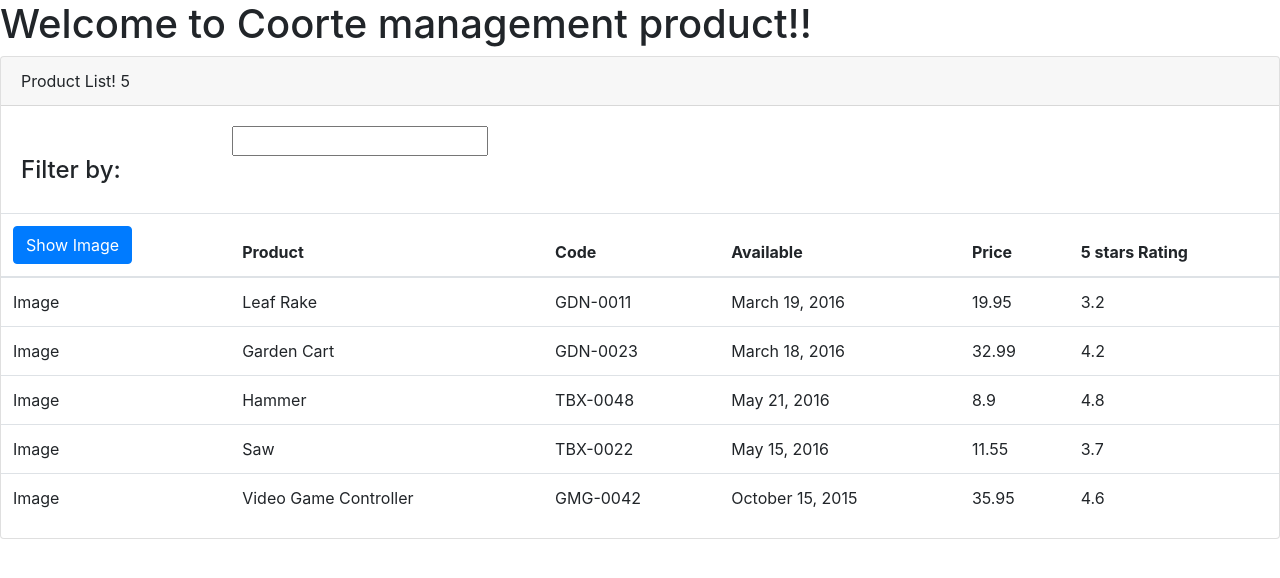
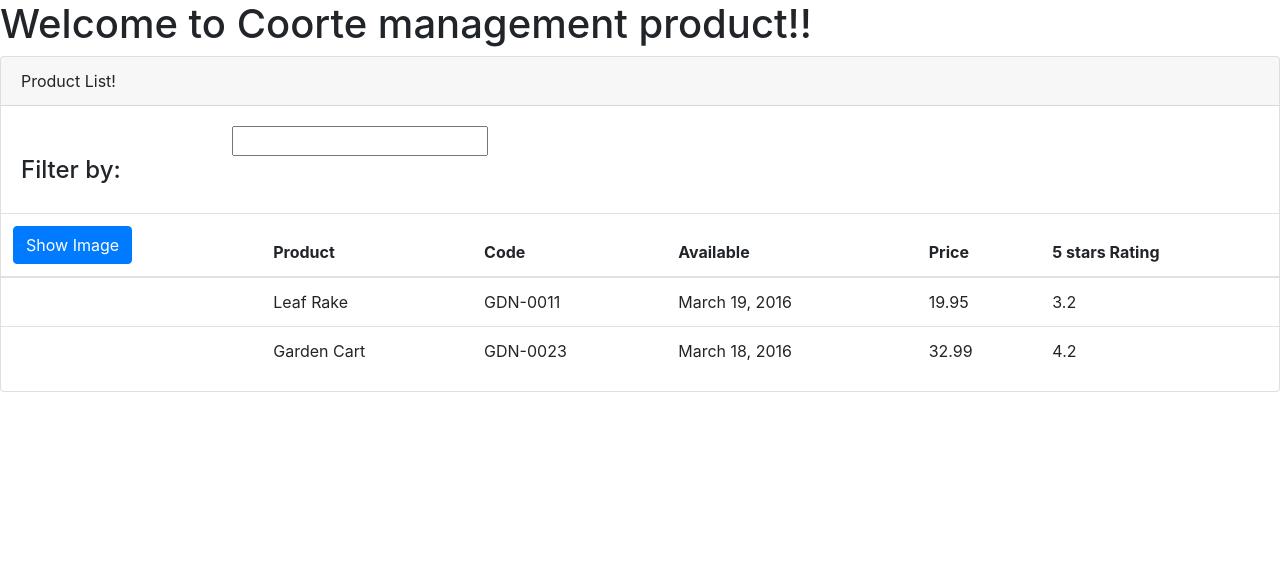
Before and after one commit to Agnei/getstartedAngular, an Angular app in the folder GetStarted/: page / in a window 1280 px wide. Shown: the top 578 px of the page. Built offline with nearby package versions, Linux system fonts and the light colour scheme.

Commit message:
added feature to show or hide the table image

```diff
--- a/GetStarted/src/app/products/produc-list.component.ts
+++ b/GetStarted/src/app/products/produc-list.component.ts
@@ -7,6 +7,9 @@ import {Component} from '@angular/core';
 
 export class ProductListCompoment {
     pageTitle:  string = "Product List!";
+    imagemWidth: number = 30;
+    imagemMargin: number = 2;
+    showImage: boolean = false;
     products: any[] = [
         {
           "productId": 1,
@@ -27,37 +30,12 @@ export class ProductListCompoment {
           "price": 32.99,
           "starRating": 4.2,
           "imageUrl": "https://openclipart.org/image/300px/svg_to_png/58471/garden_cart.png"
-        },
-        {
-          "productId": 5,
-          "productName": "Hammer",
-          "productCode": "TBX-0048",
-          "releaseDate": "May 21, 2016",
-          "description": "Curved claw steel hammer",
-          "price": 8.9,
-          "starRating": 4.8,
-          "imageUrl": "https://openclipart.org/image/300px/svg_to_png/73/rejon_Hammer.png"
-        },
-        {
-          "productId": 8,
-          "productName": "Saw",
-          "productCode": "TBX-0022",
-          "releaseDate": "May 15, 2016",
-          "description": "15-inch steel blade hand saw",
-          "price": 11.55,
-          "starRating": 3.7,
-          "imageUrl": "https://openclipart.org/image/300px/svg_to_png/27070/egore911_saw.png"
-        },
-        {
-          "productId": 10,
-          "productName": "Video Game Controller",
-          "productCode": "GMG-0042",
-          "releaseDate": "October 15, 2015",
-          "description": "Standard two-button video game controller",
-          "price": 35.95,
-          "starRating": 4.6,
-          "imageUrl": "https://openclipart.org/image/300px/svg_to_png/120337/xbox-controller_01.png"
         }
-      ]
+    ];
+
+
+      toogleButton(): void {
+        this.showImage = !this.showImage;
+      }
 
 }
--- a/GetStarted/src/app/products/product-list.component.html
+++ b/GetStarted/src/app/products/product-list.component.html
@@ -1,7 +1,6 @@
 <div class="card">
     <div class="card-header">
         {{pageTitle}}
-        {{products.length}}
     </div>
     <div class="card-body">
         <div class="row">
@@ -21,7 +20,8 @@
             <thead>
                 <tr>
                     <th>
-                        <button class="btn btn-primary">
+                        <button class="btn btn-primary"
+                                (click)='toogleButton()'>
                             Show Image
                         </button>
                     </th>
@@ -34,7 +34,14 @@
             </thead>
             <tbody>
                 <tr *ngFor="let product of products">
-                    <td>Image</td>
+                    <td>
+                        <img *ngIf='showImage'
+                             [src]='product.imageUrl'
+                             [title]='product.productName'
+                             [style.width.px]='imagemWidth'
+                             [style.margin.px]='imagemMargin'
+                             [style.display]='none'><img>
+                    </td>
                     <td>{{product.productName}}</td>
                     <td>{{product.productCode}}</td>
                     <td>{{product.releaseDate}}</td>
```
